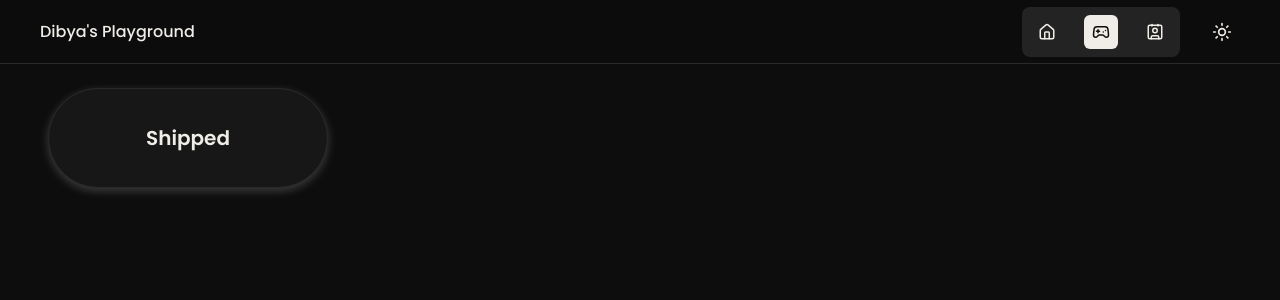
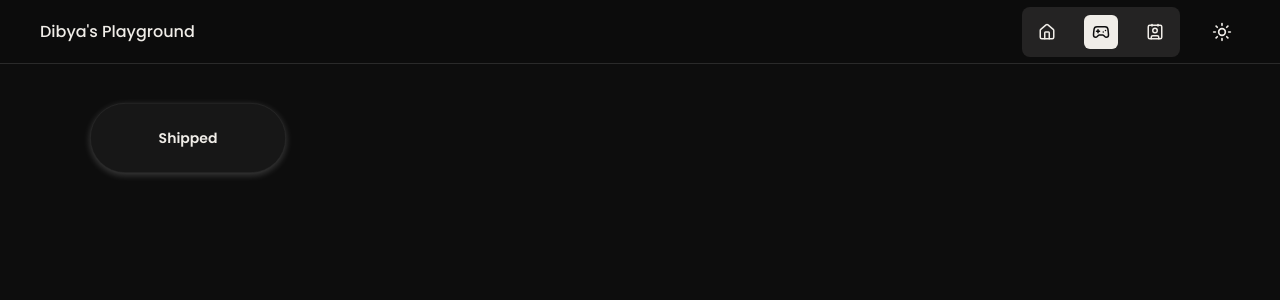
Before and after one commit to dibya-22/animation-playground, a Next.js app: page /playground in a window 1280 px wide. Both pictures are taken after a click on the button "Ship Order". Shown: the top 300 px of the page. Built offline with nearby package versions, Linux system fonts and the light colour scheme.

Commit message:
style: improve animation smoothness and button size

```diff
--- a/components/playground/ShippingButton.tsx
+++ b/components/playground/ShippingButton.tsx
@@ -19,19 +19,19 @@ const ShippingButton = () => {
     const isDark = theme === "dark";
 
     const sequence: AnimationSequence = [
-        s(".package-icon", { translateX: -30, scale: 1.2 }, { duration: 0.3 }),
-        s(".order-text", { translateX: -100, opacity: 0 }, { duration: 0.3, at: "-20" }),
+        s(".package-icon", { translateX: -30 }, { duration: 0.4 }),
+        s(".order-text", { translateX: -100, opacity: 0, scale: 0 }, { duration: 0.4, at: "-20" }),
         s(".truck-icon", { display: "block", opacity: 1, scale: 1.5 }, { duration: 0.5, ease: "easeInOut" }),
         s(".package-icon", { translateX: 20, scale: 0, opacity: 0 }, { duration: 0.4 }),
         s(".truck-icon", { translateX: 250, color: "var(--color-foreground)", scale: 2 }, { duration: 0.9 }),
         s(".truck-icon", { y: [0, -2, 0, -2, 0] }, { duration: 0.1, at: "-20" }),
-        s(".shipped-text", { display: "flex", opacity: [0, 1], translateX: [-100, 0] }, { duration: 0.9, at: "+1" }),
+        s(".shipped-text", { display: "flex", opacity: [0, 1], translateX: [-100, 0] }, { duration: 0.9, at: "+1.4" }),
     ]
 
     const resetSequence: AnimationSequence = [
         s(".shipped-text", { opacity: 0, translateX: 250, display: "none" }, { duration: 0.5 }),
         s(".shipped-text", { opacity: 0, translateX: 0, display: "none" }, { duration: 0.2 }),
-        s(".order-text", { opacity: 1, translateX: 0 }, { duration: 0.3 }),
+        s(".order-text", { opacity: 1, translateX: 0, scale: 1 }, { duration: 0.3 }),
         s(".package-icon", { scale: 1, opacity: 1, translateX: 0 }, { duration: 0.3, at: "<" }),
         s(".truck-icon", { opacity: 0, translateX: 0, scale: 1, display: "none" }, { duration: 0, at: "<" }),
         s(".main", { translateX: 0 }, { duration: 0.3, at: "<" }),
@@ -58,9 +58,8 @@ const ShippingButton = () => {
                 event.preventDefault();
                 startAnimation();
             }}
-            style={{ touchAction: "manipulation" }}
             className={cn(
-                "relative w-70 h-25 flex items-center justify-center gap-2",
+                "relative w-70 h-25 flex items-center justify-center gap-2 scale-70",
                 "bg-card hover:bg-accent text-foreground border border-border",
                 "px-4 py-2 rounded-full cursor-pointer overflow-hidden",
                 `${isDark ? "shadow-[0_3px_10px_rgb(255,255,255,0.2)]" : "shadow-[0_3px_10px_rgb(0,0,0,0.2)]"}`
@@ -68,9 +67,6 @@ const ShippingButton = () => {
         >
             <motion.div
                 className="main flex items-center gap-4"
-                style={{
-                    translateX: 0,
-                }}
             >
                 <motion.div
                     style={{
@@ -86,9 +82,9 @@ const ShippingButton = () => {
                         display: "none",
                         opacity: 0,
                         scale: 1,
-                        color: "var(--color-foreground)",
+                        x: -20,
                     }}
-                    className="truck-icon z-20"
+                    className="truck-icon z-20 text-foreground"
                 >
                     <Truck size={30} />
                 </motion.div>
```
